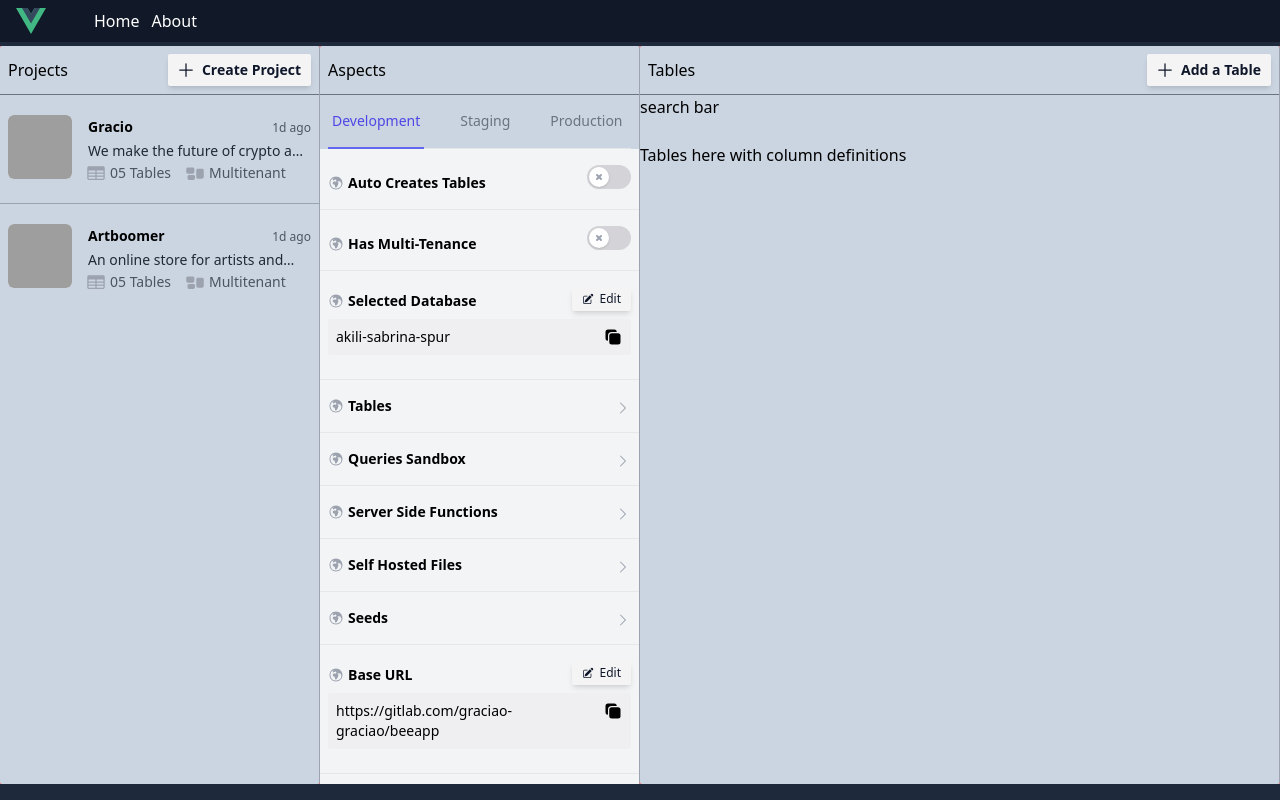
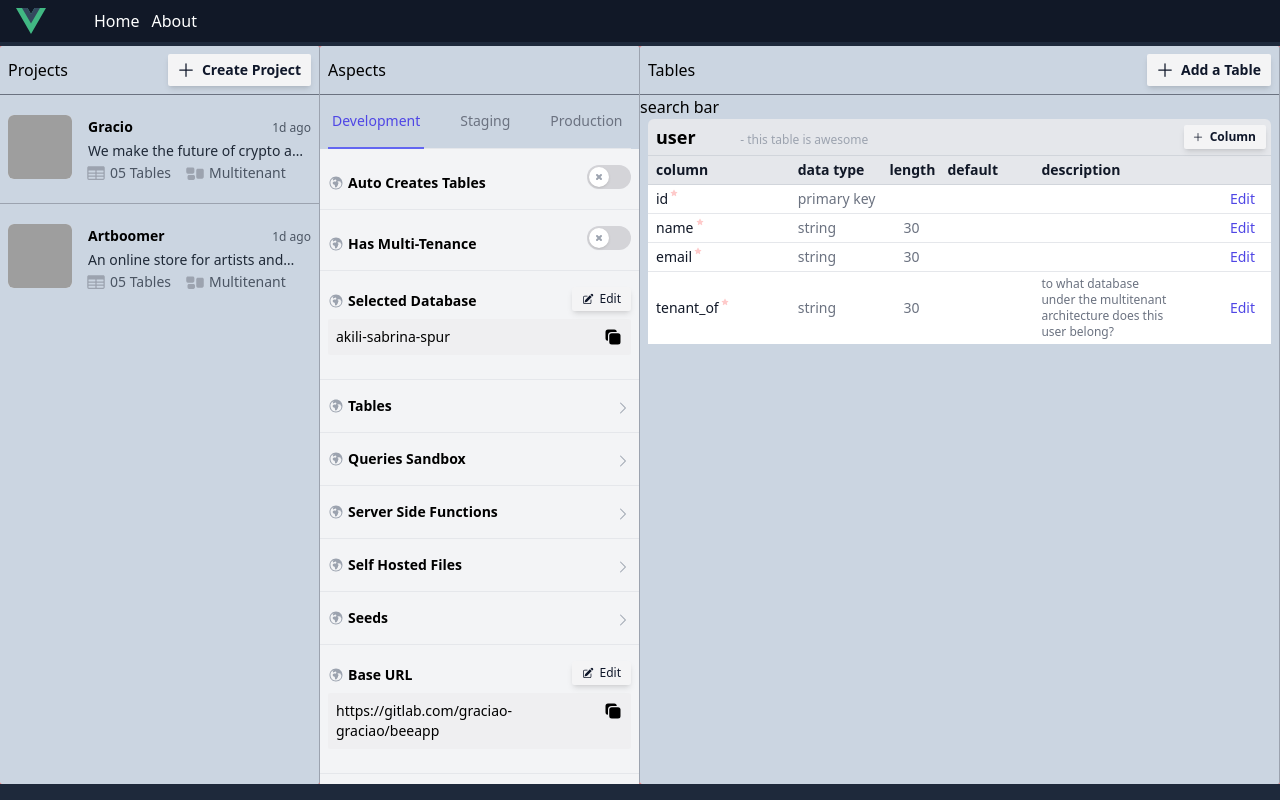
Before and after one commit to feql/vue-playground, a Vue app: page / in a window 1280 px wide. Both pictures are taken after a click on the item "Tables". Built offline with nearby package versions, Linux system fonts and the light colour scheme; grey boxes are pictures that could not be loaded.

Commit message:
adds a table item to the tables aspect panel

```diff
--- a/src/components/TablesAspectPanel.vue
+++ b/src/components/TablesAspectPanel.vue
@@ -15,37 +15,113 @@
     </div>
     <div class="flex flex-grow flex-col">
       search&nbsp;bar
-      <ul role="list" class="divide-y divide-gray-400 w-full">
-        <br>Tables here with column definitions
-        <li
-          v-for="(table, index) in tables"
-          :key="index"
-          class="flex gap-x-4 py-5 p-2 cursor-pointer"
-          :class="{
-            'bg-gray-100': index == activeIndex,
-            'hover:bg-slate-200': index != activeIndex
-          }"
-          @click="onClickProjectListItem(table, index)"
-        >
-          {{ table }}
-        </li>
-      </ul>
+
+      <div v-for="(table, index) in tables" :key="index" class="mx-2">
+        <table class="min-w-full divide-y divide-gray-300" >
+          <thead class="bg-gray-200">
+            <tr>
+              <th scope="col" colspan="5" class="py-1 pl-2 pr-2 rounded-tl-md text-left text-lg font-semibold border-b border-gray-300 ">
+                {{table.name}} <small class="ml-10 text-gray-400 font-normal text-xs" v-if="table.description && table.description.length > 0">-  {{table.description}}</small>
+              </th>
+              <th scope="col" class="relative rounded-tr-md text-right border-b border-gray-300">
+                <button
+                  type="button"
+                  class="mr-1 my-1 inline-flex items-center gap-x-1.5 rounded-sm px-2.5 py-1 text-xs font-semibold text-slate-900 shadow-md bg-zinc-100 hover:bg-zinc-200 focus-visible:outline focus-visible:outline-2 focus-visible:outline-offset-2 focus-visible:outline-indigo-600"
+                >
+                  <PlusIcon size="10" class="-ml-0.5 h-3 w-3" aria-hidden="true" />
+                  Column
+                </button>
+              </th>
+            </tr>
+            <tr>
+              <th scope="col" class="py-1 px-2 text-left text-sm font-semibold text-gray-900 w-[250px]">column</th>
+              <th scope="col" class="py-1 px-2 text-left text-sm font-semibold text-gray-900 w-[100px]">data type</th>
+              <th scope="col" class="py-1 px-1 text-left text-sm font-semibold text-gray-900 text-center w-[50px]">length</th>
+              <th scope="col" class="py-1 px-2 text-left text-sm font-semibold text-gray-900 w-[150px]">default</th>
+              <th scope="col" class="py-1 px-2 text-left text-sm font-semibold text-gray-900 w-[260px]">description</th>
+              <th scope="col" class="py-1 px-2 text-left text-sm w-[50px]">
+                <span class="sr-only">Edit</span>
+              </th>
+            </tr>
+          </thead>
+          <tbody class="divide-y divide-gray-200 bg-white">
+            <tr v-for="(column,index) in table.columns" :key="index">
+              <td class="whitespace-nowrap py-1 px-2 text-sm font-medium text-gray-900 w-[250px]">
+                <div class="flex flex-row justify-between items-center">
+                  <div class="flex flex-row ">
+                    {{ column?.name }}
+                    <StarIcon size="10" class="ml-0.5 h-2 w-2 text-red-200" aria-hidden="true" v-if="column?.isEngineColumn" />
+                  </div>
+                </div>
+              </td>
+              <td class="whitespace-nowrap py-1 px-2 text-sm text-gray-500">{{ column?.type }}</td>
+              <td class="whitespace-nowrap py-1 pl-2 pr-5 text-sm text-gray-500 text-right">{{ column?.length }}</td>
+              <td class="whitespace-nowrap py-1 px-2 text-sm text-gray-500">{{ column?.defaultValue }}</td>
+              <td class="py-1 px-2 text-gray-500">
+                <div class="max-w-[260px] text-xs">
+                  {{ column?.description }}
+                </div>
+              </td>
+              <td class="relative whitespace-nowrap py-1 pl-3 pr-4 text-right text-sm font-medium  w-[50px]">
+                <a href="#" class="text-indigo-600 hover:text-indigo-900"
+                  v-if="column?.isEngineColumn"
+                  >Edit</a
+                >
+              </td>
+            </tr>
+          </tbody>
+        </table>
+      </div>
     </div>
   </div>
 </template>
 
 
 <script>
-import { PlusIcon, TableCellsIcon, RectangleGroupIcon } from '@heroicons/vue/24/solid'
+import { PlusIcon, TableCellsIcon, RectangleGroupIcon, StarIcon } from '@heroicons/vue/24/solid'
 export default {
   components: {
     PlusIcon,
     TableCellsIcon,
-    RectangleGroupIcon
+    RectangleGroupIcon,
+    StarIcon
   },
   data() {
     return {
-      tables: [],
+      tables: [{
+        name: "user",
+        description: "this table is awesome",
+        columns: [
+          {
+            name: "id",
+            hiveType: "pk",
+            type: "primary key",
+            isEngineColumn: true
+          },
+          {
+            name: "name",
+            hiveType: "vcnn",
+            type: "string",
+            length: 30,
+            isEngineColumn: true
+          },
+          {
+            name: "email",
+            hiveType: "vcnn",
+            type: "string",
+            length: 30,
+            isEngineColumn: true
+          },
+          {
+            name: "tenant_of",
+            hiveType: "vcnn",
+            type: "string",
+            length: 30,
+            isEngineColumn: true,
+            description: "to what database under the multitenant architecture does this user belong?"
+          },
+        ]
+      }],
       activeIndex: -1
     }
   },
```
